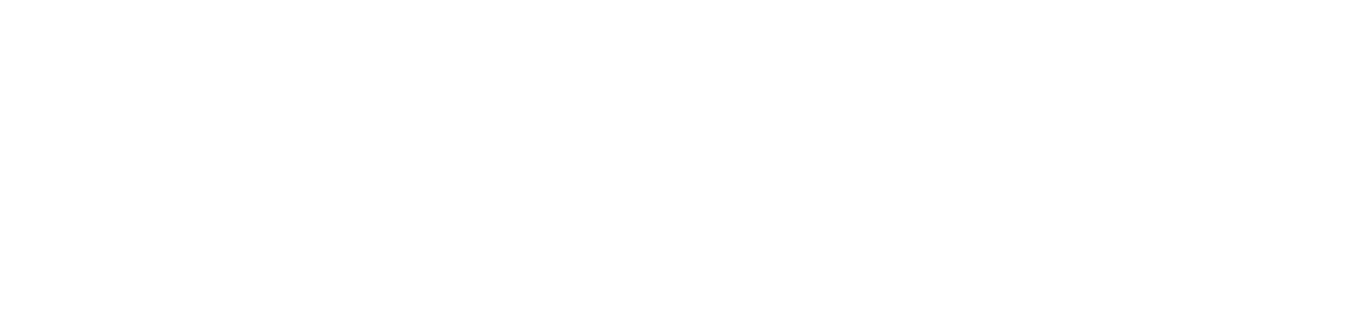
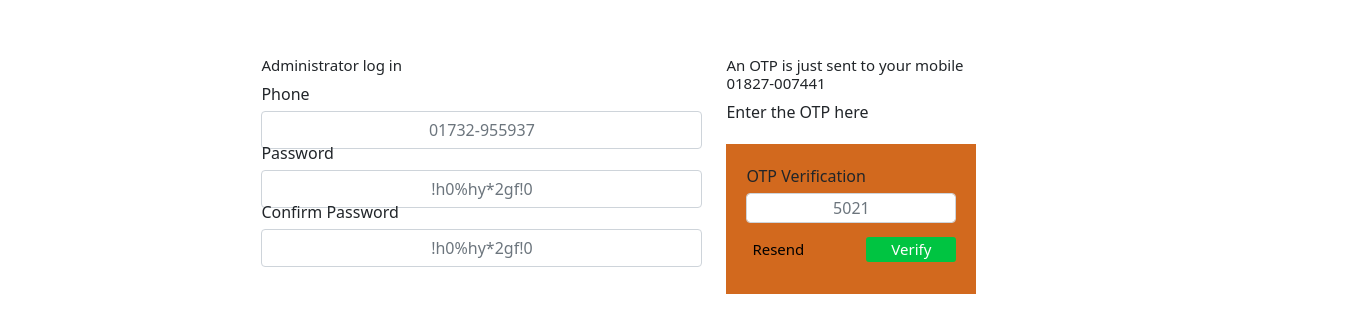
Before and after one commit to alaminhossain171/CovidVisaCenter, a React (Create React App) app: page /login in a window 1280 px wide. Shown: the part 111-444 px from the top of the page, 1365 px wide, since content can reach past the window. Built offline with nearby package versions, Linux system fonts and the light colour scheme.

Commit message:
Login page 60%

```diff
--- a/src/Assets/CSS/Account/login.css
+++ b/src/Assets/CSS/Account/login.css
@@ -0,0 +1,151 @@
+.log-body{
+    margin-top: 15%;
+    margin-left: 15%;
+}
+
+
+.left-log{
+    background-color: rgb(228, 209, 209);
+
+}
+
+.log-head{
+    font-size: 15px;
+
+}
+
+.otp-log-body{
+    background-color: chocolate;
+    width: 250px;
+    height: 150px;
+    margin-top: 20px;
+    box-shadow:5px solid rgb(145, 46, 46);
+}
+
+.otp-log-main{
+    padding: 20px;
+
+}
+
+.label-text{
+    margin-bottom: 5px;
+}
+
+.input-log{
+    height: 30px;
+}
+
+.btn-otp-l{
+    float: left;
+    margin-top: 14px;
+}
+.btn-otp-l button{
+    border: none;
+    background: none;
+    font-size: 15px;
+    font-weight: 600px;
+}
+.btn-otp-r{
+    float: right;
+    margin-top: 14px;
+}
+.btn-otp-r button{
+    float: right;
+    border: none;
+    color: white;
+    font-size: 15px;
+    font-weight: 600px;
+    background-color: rgb(0, 196, 65);
+    width: 90px;
+    border-radius: 3px;
+    -webkit-border-radius: 3px;
+    -moz-border-radius: 3px;
+    -ms-border-radius: 3px;
+    -o-border-radius: 3px;
+
+}
+
+
+
+
+
+
+
+
+
+
+
+
+
+
+
+
+
+
+
+.otp-h{
+    color:#707070;
+}
+.otp-p{
+    color:#707070;
+}
+
+.otp-q{
+    color:#707070;
+    text-align: left !important;
+}
+
+
+
+.log-In-Otp{
+    width: 90%;
+    background-color: rgb(238, 238, 238);
+
+    padding: 30px;
+    text-align: center;
+
+}
+
+.log-In-Otp input{
+    width: 70%;
+    height: 30px;
+    margin-bottom: 20px;
+    text-align: center;
+}
+.otp-submit{
+    width: 100%;
+}
+
+.otp-submit ul{
+    list-style: none;
+    text-align: center;
+    padding: 5px;
+
+}
+.otp-submit ul li {
+    display: inline;
+    margin: 5px;
+
+}
+
+.resend{
+    background: none;
+    border: none;
+    width: 80px;
+    height: 25px;
+    font-size: 15px;
+    color: rgb(145, 145, 145);
+}
+.verify{
+    width: 80px;
+    border: none;
+    background-color: rgb(111, 202, 58);
+    height: 25px;
+    font-size: 15px;
+    color: white;
+    border-radius: 3px;
+    -webkit-border-radius: 3px;
+    -moz-border-radius: 3px;
+    -ms-border-radius: 3px;
+    -o-border-radius: 3px;
+}
--- a/src/Components/Account/Login.js
+++ b/src/Components/Account/Login.js
@@ -1,9 +1,62 @@
 import React from "react";
-
-export const Login = () => {
+import "../../Components/Account/Login.js";
+import "../../Assets/CSS/Account/login.css";
+import { Form } from "react-bootstrap";
+const Login = () => {
   return (
     <>
+      <div className="container backgroundColor-red">
+        <div className="row col-12 log-body">
 
+          <div className="lef-log col-md-5">
+
+            <form className="log-m-body">
+              <h1 className="log-head">Administrator log in</h1>
+
+              <div class="label-log ">
+                <label for="inputNumber" class="label-text">Phone</label>
+                <div class="input-log text-center">
+                  <input type="phone" class="form-control text-center in-log" id="inputNumber"  placeholder="01732-955937" />
+                </div>
+              </div>
+
+              <div class="label-log ">
+                <label for="inputPassword" class="label-text">Password</label>
+                  <div class="input-log text-center">
+                    <input type="password" class="form-control text-center" id="inputPassword"  placeholder="!h0%hy*2gf!0" />
+                  </div>
+                </div>
+
+                <div class="label-log ">
+                  <label for="inputPassword" class="label-text">Confirm Password</label>
+                    <div class="input-log text-center">
+                      <input type="password" class="form-control text-center" id="inputPassword"  placeholder="!h0%hy*2gf!0" />
+                    </div>
+                </div>
+
+            </form>
+
+          </div>
+
+          <div className="right-log col-md-3">
+            <h1 className="log-head">An OTP is just sent to your mobile 01827-007441</h1>
+              <p className="Otp-log">Enter the OTP here</p>
+
+              <form className="otp-log-body">
+                <div class="otp-log-main ">
+                  <label for="inputNumber" class="label-text">OTP Verification</label>
+                  <div class="text-center">
+                    <input type="phone" class="form-control text-center input-log " id="inputNumber"  placeholder="5021" />
+                  </div>
+
+                  <div className="btn-otp-l"><button>Resend</button></div>
+                    <div className="btn-otp-r"><button>Verify</button></div>
+                  </div>
+              </form>
+          </div>
+
+        </div>
+      </div>
     </>
   );
 };
```
